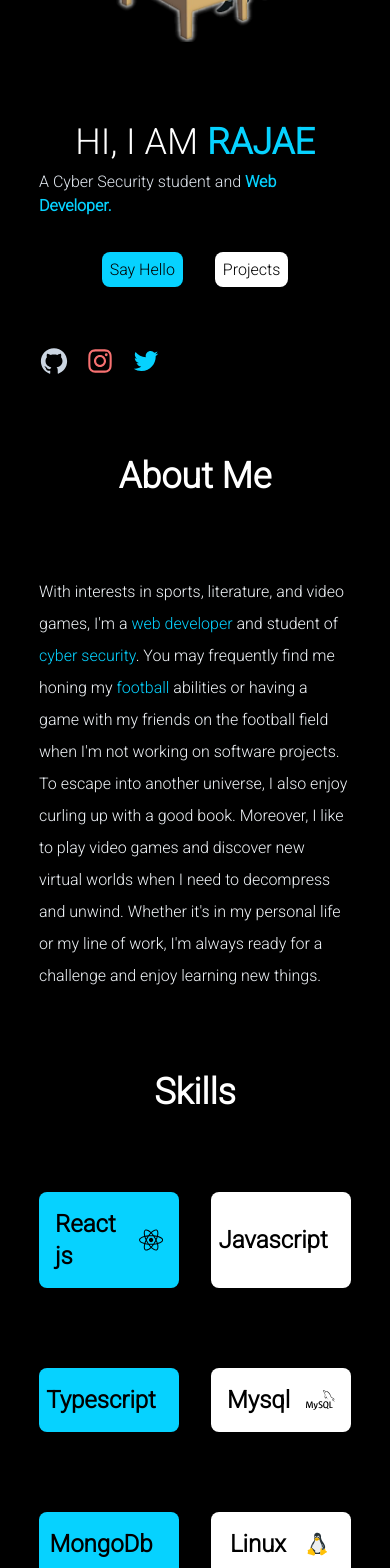
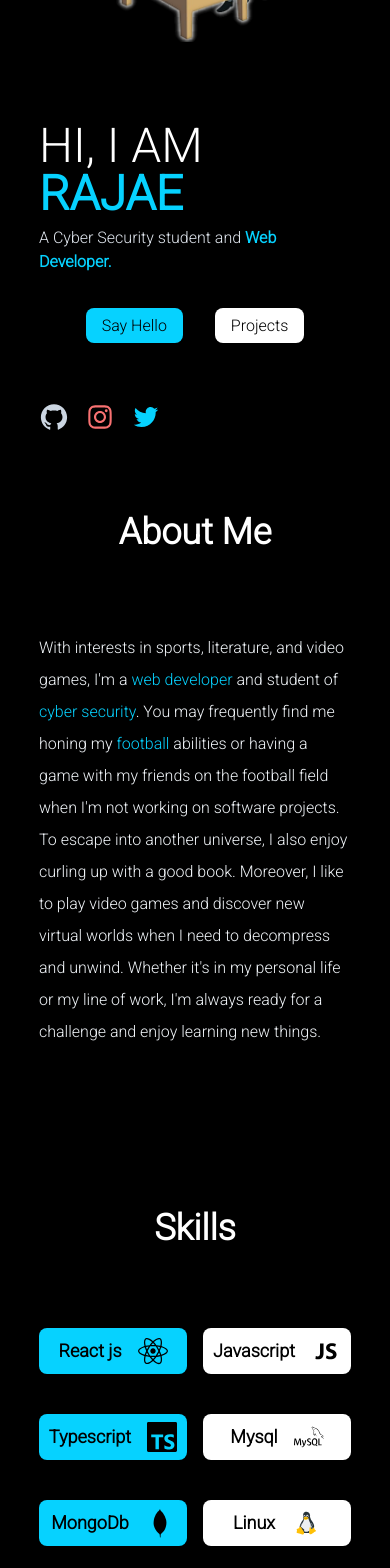
Before and after one commit to RajaeDev6/portfolio, a React (Vite) app: page / in a window 390 px wide. Shown: the part 260-1828 px from the top of the page. Built offline with nearby package versions, Linux system fonts and the light colour scheme.

Commit message:
increase text on the home page and fix the social media links fix overlapping project page decrease text on skillspage

```diff
--- a/src/pages/contact.tsx
+++ b/src/pages/contact.tsx
@@ -1,9 +1,9 @@
 import { FC, useState, ChangeEvent } from "react";
 
 const style = {
-  content: `h-screen flex flex-col justify-center`,
+  content: `flex flex-col justify-center mt-14 py-10`,
   heading: `text-[#fff] font-bold text-4xl md:text-6xl mb-20 text-center`,
-  formWrap: `md:w-[500px] p-4 mx-auto items-center bg-[#Fff] rounded-lg`,
+  formWrap: `md:w-[500px] p-4 mx-auto mb-14 items-center bg-[#Fff] rounded-lg`,
     form:`p-4 mx-auto flex flex-col justify-center gap-4`,
 };
 
--- a/src/pages/hero.tsx
+++ b/src/pages/hero.tsx
@@ -11,15 +11,15 @@ const style = {
   content: `flex flex-col-reverse md:flex-row items-center text-[#fff]`,
   span: `font-bold text-[#06D2FF]`,
   img: ` w-[400px] lg:w-[600px] mb-14`,
-  contactbutton: `bg-[#06D2FF] rounded-lg cursor-pointer text-black p-2 md:px-4 md:py-3 mr-8`,
-  projectbutton: `bg-[#fff] text-black rounded-lg p-2 cursor-pointer md:px-4 md:py-3`,
+  contactbutton: `bg-[#06D2FF] rounded-lg cursor-pointer text-black py-2 px-4 md:py-3 mr-8`,
+  projectbutton: `bg-[#fff] text-black rounded-lg py-2 px-4 cursor-pointer md:py-3`,
   socialHandles: ` cursor-pointer`,
 };
 
 const socials = [
   {
     name: "github",
-    link: "github.com",
+    link: "https://github.com/RajaeDev6",
     icon: <AiFillGithub size={30} className="text-slate-300" />,
   },
   {
@@ -30,7 +30,7 @@ const socials = [
 
   {
     name: "twitter",
-    link: "www.twitter.com",
+    link: "https://twitter.com/rajae876_",
     icon: <AiOutlineTwitter size={30} className="text-[#06D2FF]" />,
   },
 ];
@@ -40,7 +40,7 @@ const Main: FC = () => {
     <div className="w-full mb-20 md:mb-40 lg:mb-0 lg:h-screen " id="hero">
       <div className={style.content}>
         <div className="flex flex-col items-center md:items-start">
-          <h2 className="lg:text-5xl text-4xl mt-6">
+          <h2 className="text-5xl mt-6">
             HI, I AM <span className={style.span}>RAJAE</span>
           </h2>
           <p className="md:text-xl pt-2 text-slate-200">
@@ -82,7 +82,7 @@ const Main: FC = () => {
         <ul className="flex gap-4 mt-16">
           {socials.map((items) => (
             <li>
-              <a key={items.name} href={items.link} className={style.socialHandles}>
+              <a key={items.name} href={items.link} target="_blank" className={style.socialHandles}>
                 {items.icon}
               </a>
             </li>
--- a/src/pages/projects.tsx
+++ b/src/pages/projects.tsx
@@ -20,13 +20,13 @@ const projectCards = [
 
 const ProjectPage: FC = () => {
   return (
-    <div className="flex flex-col h-screen mb-8" id="projects">
+    <div className="flex flex-col" id="projects">
       <h1 className="text-4xl mb-12 md:text-6xl text-[#fff] font-bold text-center">
         Projects
       </h1>
       <div className="grid grid-cols-1 md:grid-cols-2 justify-center gap-8">
         {projectCards.map((card) => (
-          <div className="mx-auto card w-96 bg-black-100 border-solid border-slate-100 border-2 shadow-xl">
+          <div className="card mx-auto w-full bg-black-100 border-solid border-slate-100 border-2 shadow-xl">
             <figure>
               <img src={card.image} width="300" className="rounded-lg mt-2" alt="Shoes" />
             </figure>
--- a/src/pages/skills.tsx
+++ b/src/pages/skills.tsx
@@ -11,12 +11,12 @@ import {
 import { IoLogoNodejs } from "react-icons/io";
 
 const style = {
-  content: `flex flex-col h-screen mb-40`,
+  content: `flex flex-col py-20 mb-10`,
   heading: `text-4xl lg:text-6xl text-[#fff] text-center font-bold mb-20`,
   list: `text-black font-bold bg-[#06D2FF] p-4`,
-  skills: `grid grid-cols-2 gap-x-8 gap-y-20 md:grid-cols-3`,
-  listitems1: ` rounded-lg text-black text-2xl flex font-bold bg-[#06D2FF] p-4 gap-4 justify-center items-center`,
-  listitems2: `text-black rounded-lg font-bold text-2xl bg-[#fff] p-4 flex items-center justify-center gap-4`,
+  skills: `grid grid-cols-2 gap-x-4 gap-y-10 md:grid-cols-3`,
+  listitems1: ` rounded-lg text-black text-lg md:text-2xl flex font-bold bg-[#06D2FF] p-2 gap-4 justify-center items-center`,
+  listitems2: `text-black rounded-lg font-bold text-lg md:text-2xl bg-[#fff] p-2 flex items-center justify-center gap-4`,
 };
 const SkillsPage: FC = () => {
   return (
```
